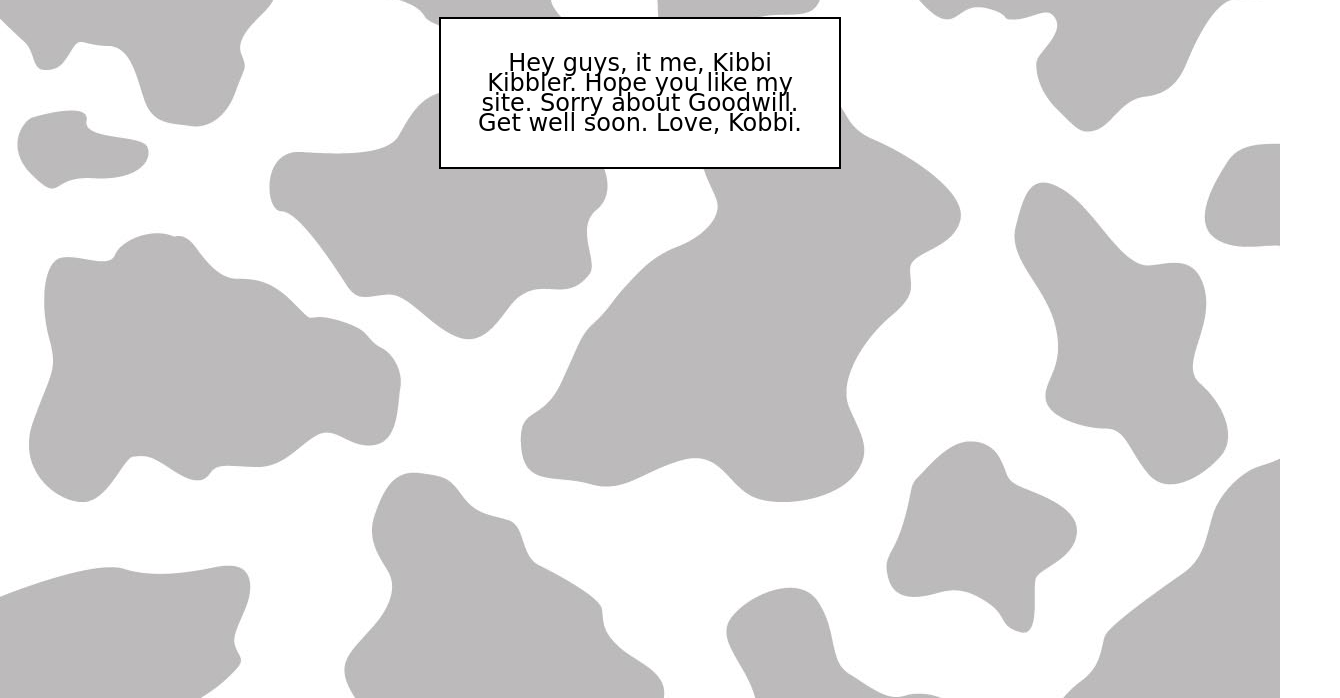
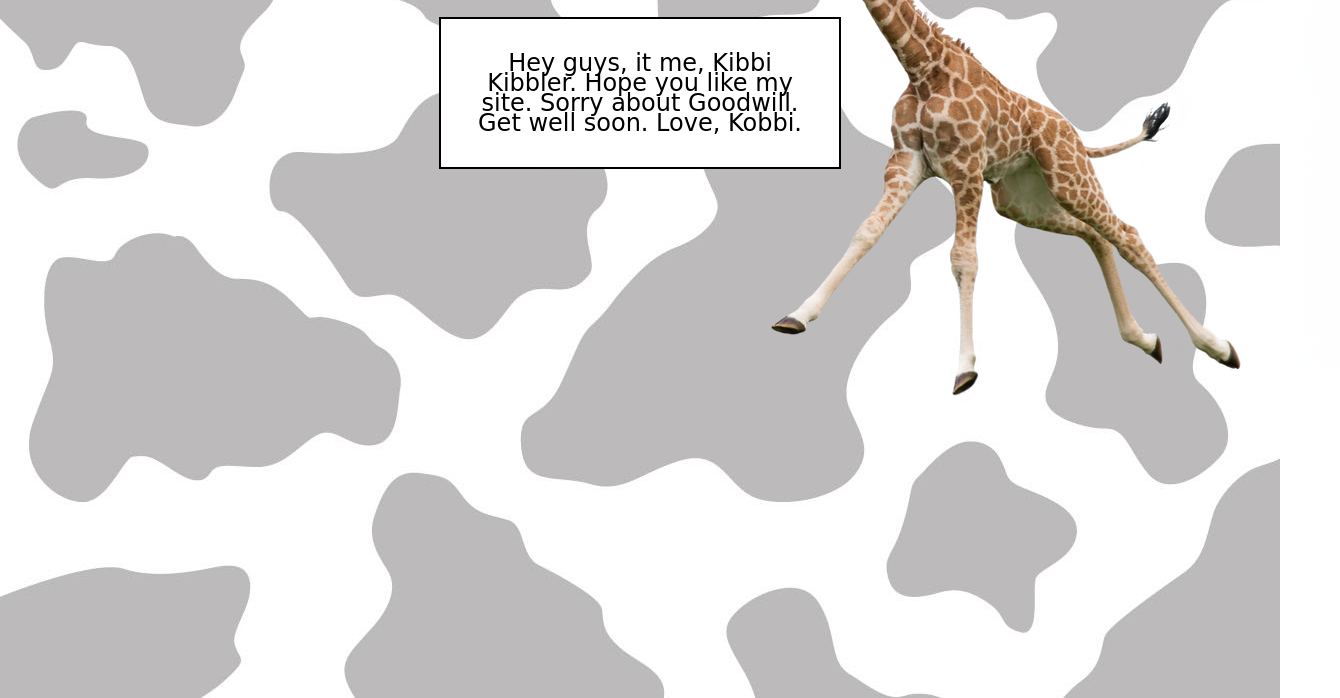
Before and after one commit to carlost88/mysite, a website: page about.html in a window 1280 px wide. Shown: the part 102-800 px from the top of the page, 1340 px wide, since content can reach past the window. Drawn offline with Linux system fonts and the light colour scheme; a web font is replaced by a local one.

Commit message:
fedfcrwr

```diff
--- a/about.html
+++ b/about.html
@@ -12,6 +12,8 @@
 	Hey guys, it me, Kibbi Kibbler. Hope you like my site. Sorry about Goodwill. Get well soon. Love, Kobbi.
 		</div>
 	</div>
+	<div class="giraffe">
+	<img src = "giraffe.png"></div>
 </div>
 </body>
 
--- a/style.css
+++ b/style.css
@@ -45,10 +45,18 @@
   font-size: 18px;
 }
 
+.giraffe{
+	position: absolute;
+  top: -30px;
+  right: -60px;
+  font-size: 18px;
+}
+
 .landing{
 	background-color: white;
 	width: 300px;
 	border: solid black 2px;
+	padding: 10px;
 }
 
 .container > img{
```
Also changed, not shown: login.html (+2 -1 lines), register.html (+3 -2 lines), script2.js (added, +7 -0 lines), giraffe.png (added), script.js (line endings or trailing spaces).
